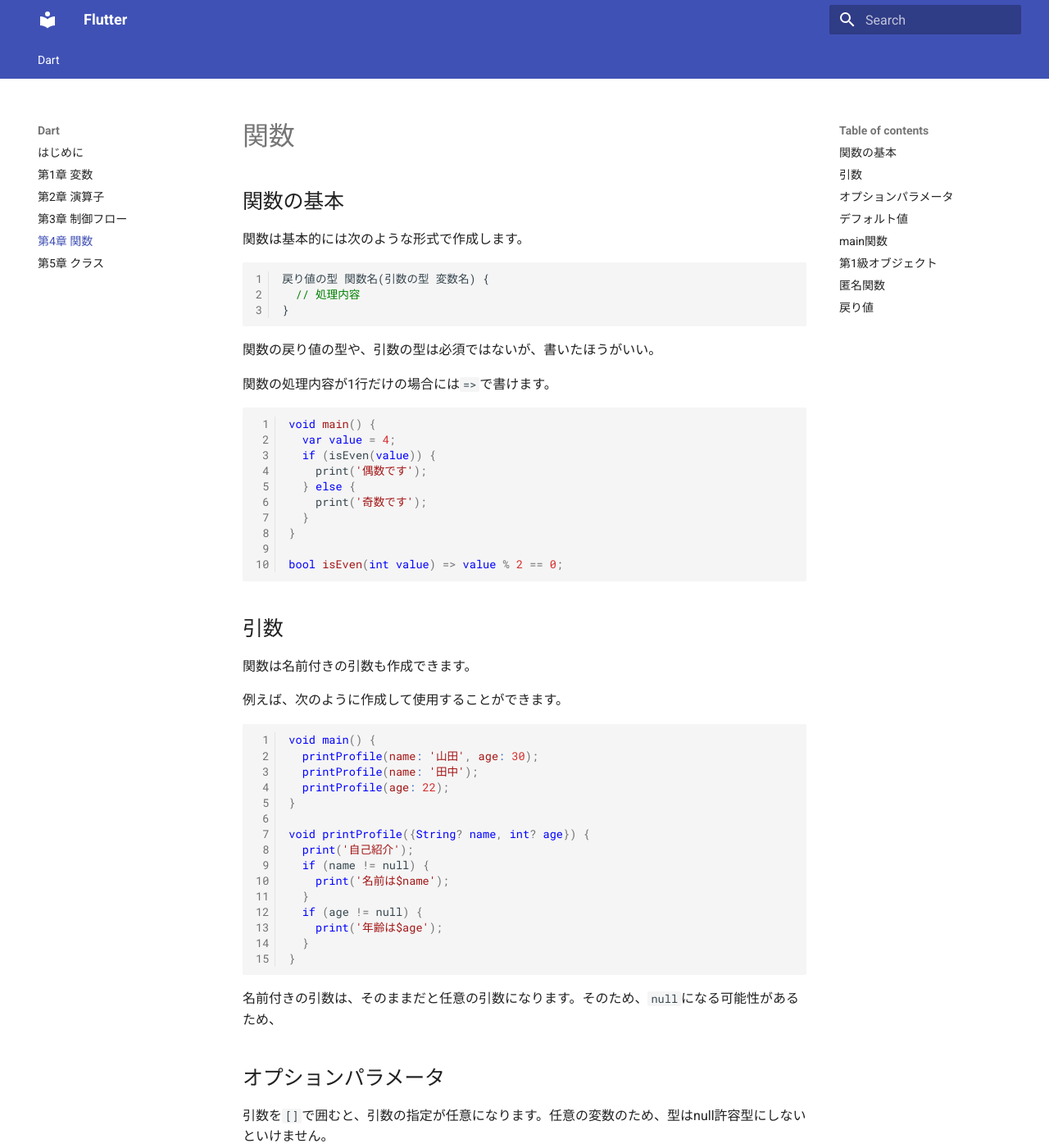
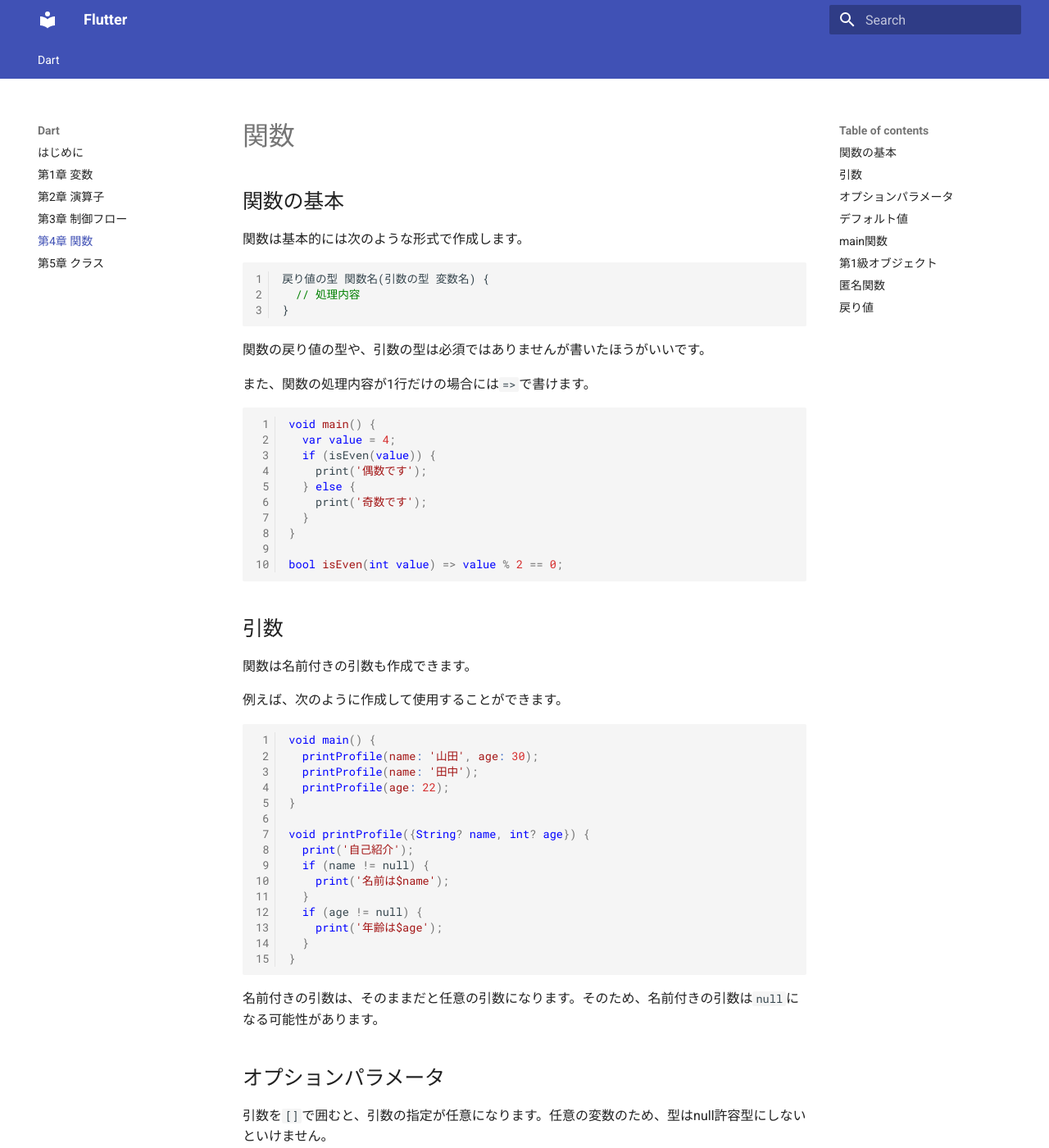
Before and after one commit to webarata3/doc-Flutter, an MkDocs documentation site: the page built from docs/04/index.md, in a window 1280 px wide and 1400 px high. Shown: the whole window at 82% size. Built offline with MkDocs 1.6.1 and Material for MkDocs 9.7.7, drawn with Linux system fonts in a browser that asks for light colours; some of the changed text lies outside the part shown.

Commit message:
です・ますに修正

````diff
--- a/docs/04/index.md
+++ b/docs/04/index.md
@@ -10,9 +10,9 @@
 }
 ```
 
-関数の戻り値の型や、引数の型は必須ではないが、書いたほうがいい。
+関数の戻り値の型や、引数の型は必須ではありませんが書いたほうがいいです。
 
-関数の処理内容が1行だけの場合には`=>`で書けます。
+また、関数の処理内容が1行だけの場合には`=>`で書けます。
 
 ```dart
 void main() {
@@ -51,7 +51,7 @@ void printProfile({String? name, int? age}) {
 }
 ```
 
-名前付きの引数は、そのままだと任意の引数になります。そのため、`null`になる可能性があるため、
+名前付きの引数は、そのままだと任意の引数になります。そのため、名前付きの引数は`null`になる可能性があります。
 
 ## オプションパラメータ
 
@@ -110,17 +110,15 @@ void printProfile({required String name, int age = 30}) {
 
 引数を`List<String>`にした場合には、コマンドライン引数を受け取ることができます。
 
-=== "test.dart"
+```dart title="test.dart"
+void main(List<String> arguments) {
+  for (var value in arguments) {
+    print(value);
+  }
+}
+```
 
-    ```dart
-    void main(List<String> arguments) {
-      for (var value in arguments) {
-        print(value);
-      }
-    }
-    ```
-
-実行する際に、引数をつけるとそれが`main`関数に渡される。
+実行する際に、引数をつけるとそれが`main`関数に渡されます。
 
 ```
 > dart test.dart 1 こんにちは
@@ -178,4 +176,4 @@ void main(List<String> arguments) {
 
 ## 戻り値
 
-すべての関数は戻り値を返す。明示して`return`がない場合は`null`が返される。
+すべての関数は戻り値を返す。明示して`return`がない場合は`null`が返されます。
````
Also changed, not shown: docs/01/index.md (+3 -7 lines), docs/03/index.md (+4 -4 lines), docs/index.md (+1 -11 lines).
